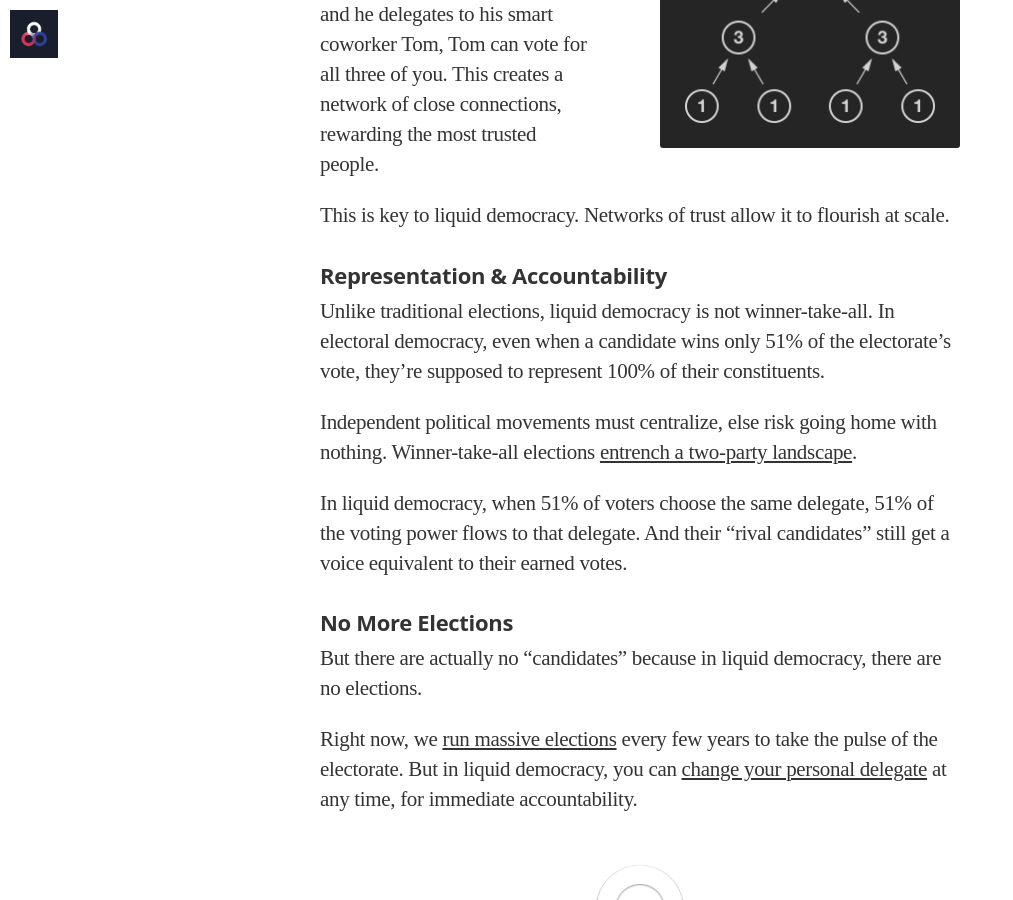
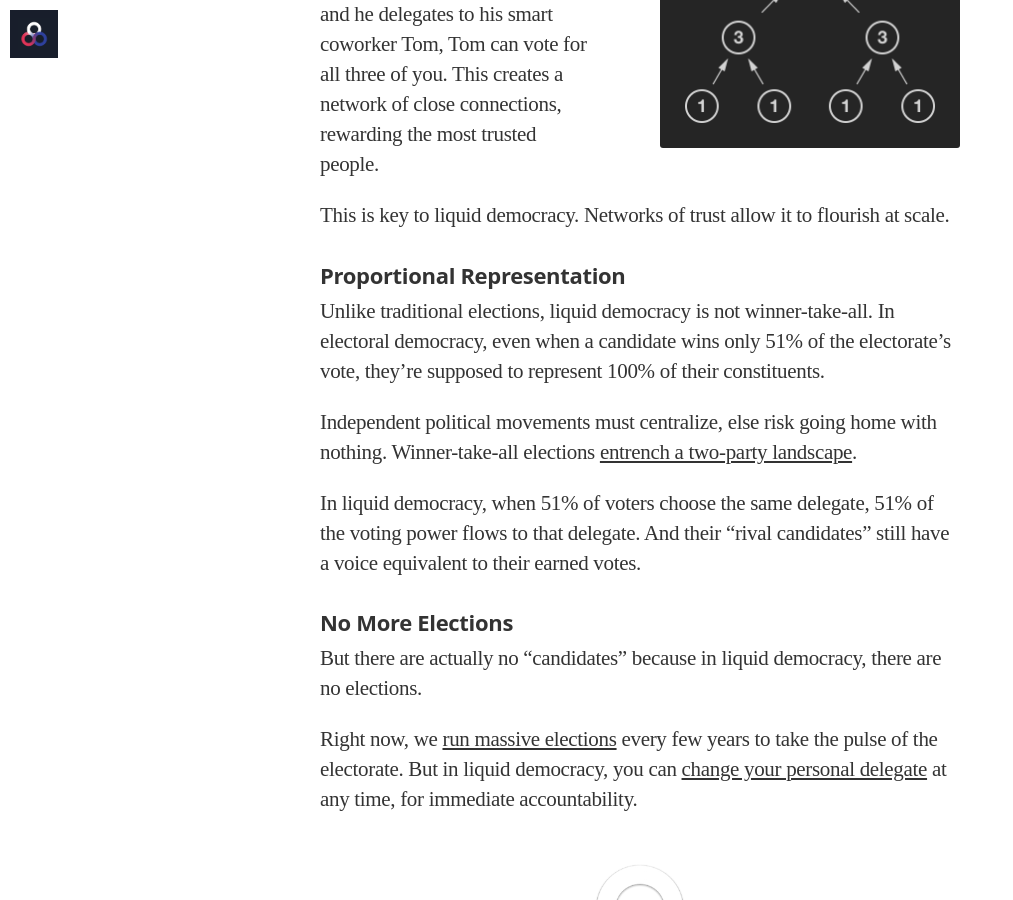
Before and after one commit to voteliquid/blog, a Jekyll site: the page built from _posts/2016-09-21-what-is-liquid-democracy.md, in a window 1280 px wide and 900 px high, scrolled down 2894 px. Shown: the whole window, without its empty margins (0-1013 px from the left). Built offline with Jekyll 4.4.1, drawn with Linux system fonts in a browser that asks for light colours; nearby versions of some CDN libraries; some web fonts are replaced.

Commit message:
WiLD: Tweak section title to 'Proportional Representation'

```diff
--- a/_posts/2016-09-21-what-is-liquid-democracy.md
+++ b/_posts/2016-09-21-what-is-liquid-democracy.md
@@ -55,13 +55,13 @@ Voting power passes transitively, from one person to the next. This means that i
 
 This is key to liquid democracy. Networks of trust allow it to flourish at scale.
 
-#### Representation & Accountability
+#### Proportional Representation
 
 Unlike traditional elections, liquid democracy is not winner-take-all. In electoral democracy, even when a candidate wins only 51% of the electorate’s vote, they’re supposed to represent 100% of their constituents.
 
 Independent political movements must centralize, else risk going home with nothing. Winner-take-all elections [entrench a two-party landscape](/2017/03/06/how-to-move-past-two-parties/).
 
-In liquid democracy, when 51% of voters choose the same delegate, 51% of the voting power flows to that delegate. And their “rival candidates” still get a voice equivalent to their earned votes.
+In liquid democracy, when 51% of voters choose the same delegate, 51% of the voting power flows to that delegate. And their “rival candidates” still have a voice equivalent to their earned votes.
 
 #### No More Elections
 
```
